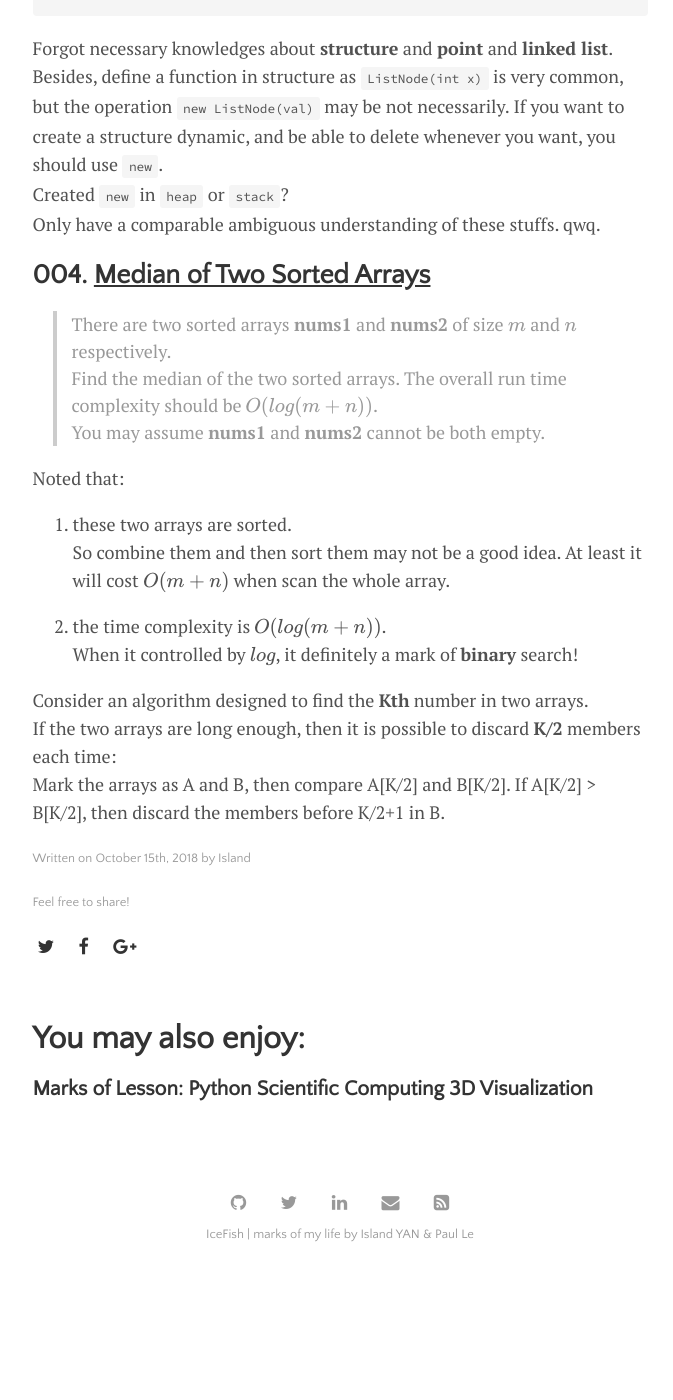
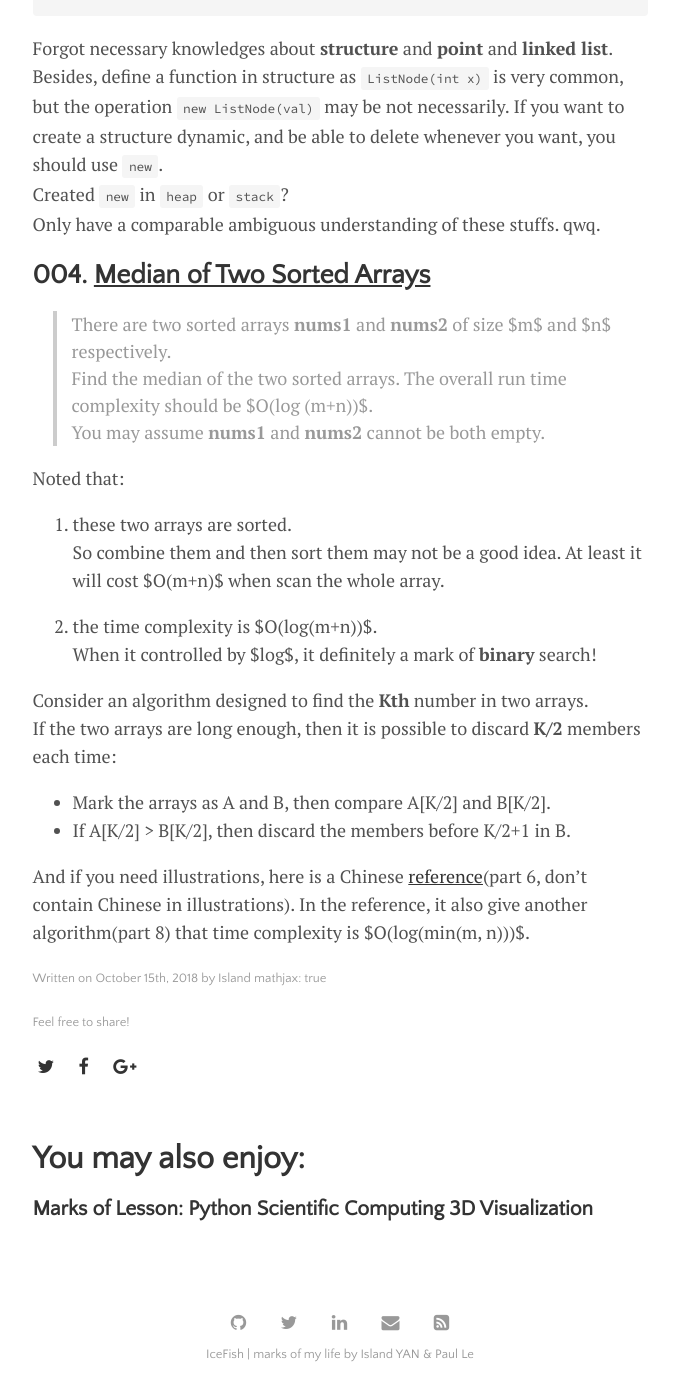
Before and after one commit to YANDaoyu/YANDaoyu.github.io, a Jekyll site: the page built from _posts/2018-10-15-LeetCode.md, in a window 1280 px wide and 1400 px high, scrolled down 1296 px. Shown: the whole window, without its empty margins (300-973 px from the left). Built offline with Jekyll 4.4.1, drawn with Linux system fonts in a browser that asks for light colours; formulas are drawn with MathJax 3; before the commit the page ends 2576 px from its top, so only the background shows below that.

Commit message:
Update 2018-10-15-LeetCode.md

```diff
--- a/_posts/2018-10-15-LeetCode.md
+++ b/_posts/2018-10-15-LeetCode.md
@@ -1,10 +1,10 @@
 ---
 layout: post
 title: "Marks of LeetCode: Top 100 liked Questions (in Algorithms)"
-author: "Island"
+author: "Island
+mathjax: true"
 categories: MyNotes
 tags: [Cplusplus,note]
-mathjax: true
 ---
 
 From 15th, Oct, 2018 to ...
@@ -76,4 +76,7 @@ Only have a comparable ambiguous understanding of these stuffs. qwq.
 
 Consider an algorithm designed to find the **Kth** number in two arrays.
 If the two arrays are long enough, then it is possible to discard **K/2** members each time:
-Mark the arrays as A and B, then compare A[K/2] and B[K/2]. If A[K/2] > B[K/2], then discard the members before K/2+1 in B.
+* Mark the arrays as A and B, then compare A[K/2] and B[K/2].
+* If A[K/2] > B[K/2], then discard the members before K/2+1 in B.
+
+And if you need illustrations, here is a Chinese [reference](http://windliang.cc/2018/07/18/leetCode-4-Median-of-Two-Sorted-Arrays/)(part 6, don't contain Chinese in illustrations). In the reference, it also give another algorithm(part 8) that time complexity is $O(log(min(m, n)))$.
```
